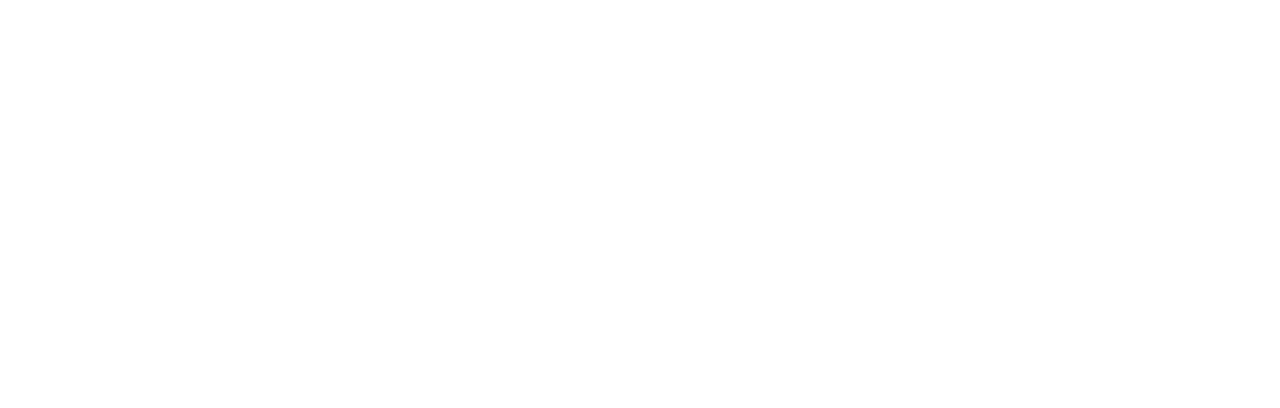
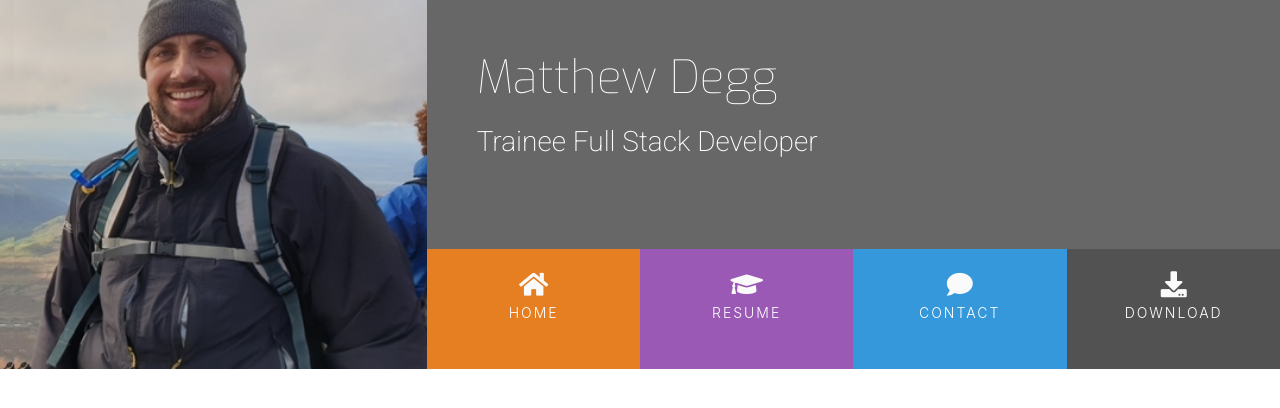
Before and after one commit to MDegg/MD-Resume, a plain HTML site: page index.html in a window 1280 px wide. Drawn offline with nearby package versions, Linux system fonts and the light colour scheme.

Commit message:
add heading and styling

```diff
--- a/assets/css/style.css
+++ b/assets/css/style.css
@@ -0,0 +1,116 @@
+@import url('https://fonts.googleapis.com/css?family=Roboto:100,200,300,400,500,600,700|Exo:100,200,300,400,500,600,700');
+
+/*------------------------------------ Colours */
+
+.bg-color-name-title {
+    background-color: #676767;
+}
+
+header {
+    margin:0;
+}
+
+.ui-menu-color-home {
+    background-color: #e67e22;
+}
+
+.ui-menu-color-resume {
+    background-color: #9b59b6;
+}
+
+.ui-menu-color-contact {
+    background-color: #3498db;
+}
+
+.ui-menu-color-download {
+    background-color: #525252;
+}
+/*------------------------------------ Heading */
+
+.heading {
+    margin-left: 50px;
+}
+
+.logo {
+    background: url(../images/profile-pic-crop.jpg);
+    /*background-position: center;*/
+    background-repeat: no-repeat;
+    background-size: cover;
+    min-height: 360px;
+    transition: all .5s ease-in-out;
+    -moz-transition: all .5s ease-in-out;
+    -webkit-transition: all .5s ease-in-out;
+}
+
+.name {
+    font-family: "Exo", sans-serif;
+    font-weight: 100;
+    font-size: 46px;
+    margin-top: 50px;
+    color: #fff;
+}
+
+.title {
+    font-family: "Roboto", sans-serif;
+    font-weight: 200;
+    font-size: 28px;
+    margin-top: 20px;
+    margin-bottom: 90px;
+    color: #fff;
+}
+
+.list-inline-item:not(:last-child) {
+    margin: 0;
+}
+
+.menu-container {
+    font-size: 0;
+}
+
+#nav {
+    margin: 0;
+}
+
+#nav li {
+    font-size: 14px;
+    padding:0;
+}
+
+.menu-item {
+    height: 120px;
+    text-align: center;
+    padding: 0;
+}
+
+.menu-item a {
+    width: 100%;
+    text-decoration: none;
+    color: white;
+    height:120px;
+}
+
+.menu-item a i {
+    padding-top: 22px;
+    display: block;
+    color: #fafafa;
+    font-size: 26px;
+}
+
+.menu-item span {
+    display: block;
+    width: 100%;
+    padding-top: 5px;
+    text-align: center;
+    text-transform: uppercase;
+    font-size: 14px;
+    font-weight: 300;
+    letter-spacing: 2px;
+}
+
+/*---------------------------------- Hover.css */
+
+
+.hvr-sweep-to-bottom:before {
+    background: rgba(0, 0, 0, 0.2);
+    height: 120px;
+}
--- a/index.html
+++ b/index.html
@@ -6,11 +6,43 @@
     <meta name="viewport" content="width=device-width, initial-scale=1.0">
     <link rel="stylesheet" href="https://maxcdn.bootstrapcdn.com/bootstrap/4.2.1/css/bootstrap.min.css"/>
     <link rel="stylesheet" href="https://use.fontawesome.com/releases/v5.0.10/css/all.css" integrity="sha384-+d0P83n9kaQMCwj8F4RJB66tzIwOKmrdb46+porD/OvrJ+37WqIM7UoBtwHO6Nlg" crossorigin="anonymous">
+    <link rel="stylesheet" href="assets/css/style.css">
+    <link rel="stylesheet" href="https://cdnjs.cloudflare.com/ajax/libs/hover.css/2.1.1/css/hover-min.css" type="text/css" />
     <title>Matthew Degg C.V.</title>
 </head>
 <body>
   <header>
+    <div class = "row no-gutters">
+        <a href="index.html" class="col-md-4 logo">
 
+        </a>
+        <div class="col-md-8">
+            <div class="row no-gutters bg-color-name-title">
+                <div class="col heading">
+                    <h1 class="name">Matthew Degg</h1>
+                    <h2 class="title">Trainee Full Stack Developer</h2>
+                </div>
+            </div>
+            <div class ="row no-gutters">
+                <div class="col">
+                    <ul id="nav" class="list-inline menu-container">
+                         <li class="col-6 col-sm-3 list-inline-item ui-menu-color-home menu-item">
+                            <a href="#" class="hvr-sweep-to-bottom"><i class="fa fa-home" aria-hidden="true"></i><span>Home</span></a>
+                        </li>
+                        <li class="col-6 col-sm-3 ui-menu-color-resume list-inline-item menu-item">
+                            <a href="#" class="hvr-sweep-to-bottom"><i class="fa fa-graduation-cap" aria-hidden="true"></i><span>Resume</span></a>
+                        </li>
+                        <li class="col-6 col-sm-3 ui-menu-color-contact list-inline-item menu-item">
+                            <a href="#" class="hvr-sweep-to-bottom"><i class="fa fa-comment" aria-hidden="true"></i><span>Contact</span></a>
+                        </li>
+                        <li class="col-6 col-sm-3 ui-menu-color-download list-inline-item menu-item">
+                            <a href="#" class="hvr-sweep-to-bottom"><i class="fa fa-download" aria-hidden="true"></i><span>Download</span></a>
+                        </li>
+                    </ul>
+                </div>
+            </div>
+        </div>
+    </div>
   </header>
   <section>
 
```
Also changed, not shown: assets/images/profile-pic-crop.jpg (added), assets/images/profile-pic.jpg (added), assets/images/profile-pic_360x360.jpg (added).
